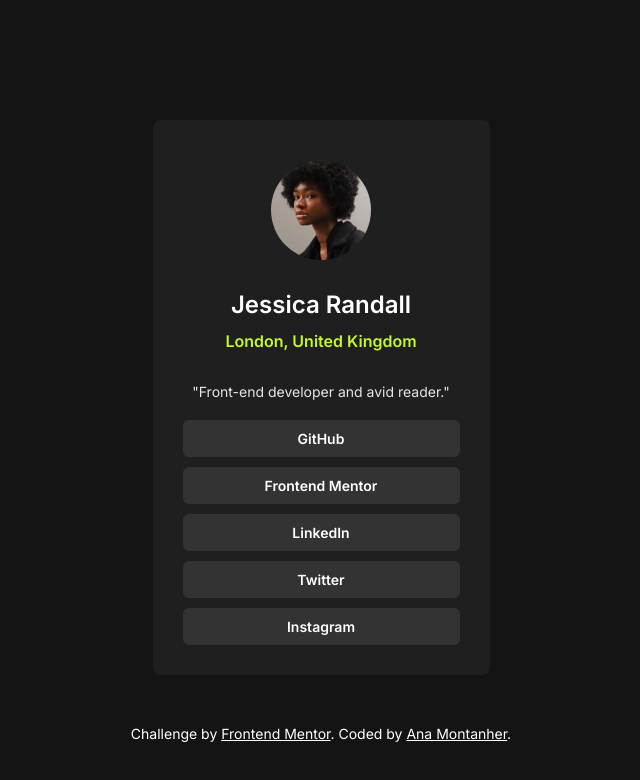
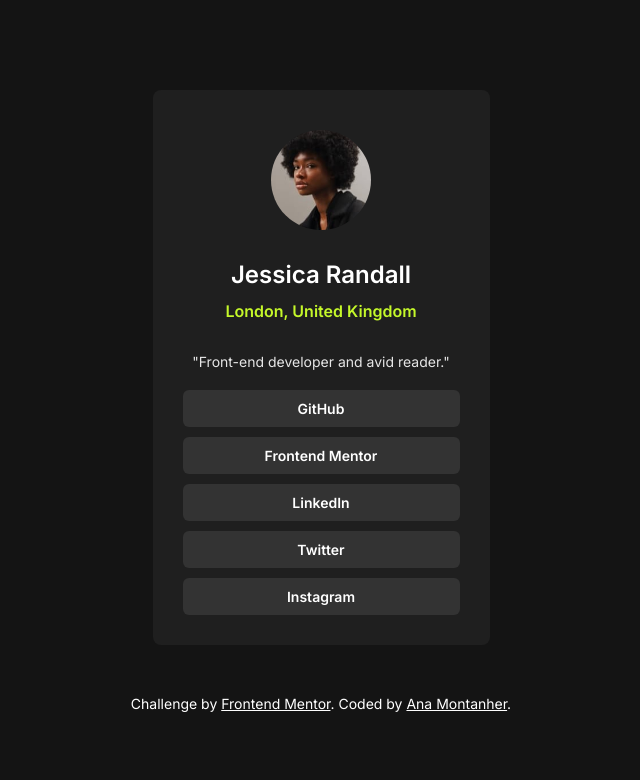
Before and after one commit to AnaMontanher/Social-Links-Profile, a plain HTML site: page index.html in a window 1280 px wide. Shown: the whole page, without its empty margins (319-959 px from the left). Drawn offline with Linux system fonts and the light colour scheme.

Commit message:
adjusting padding body

```diff
--- a/style.css
+++ b/style.css
@@ -11,7 +11,7 @@ html{
 
 body {
   background: hsl(0, 0%, 8%);
-  padding-top: 15vh;
+  padding-top: calc(80vh - 550px);
 }
 
 .container {
```
